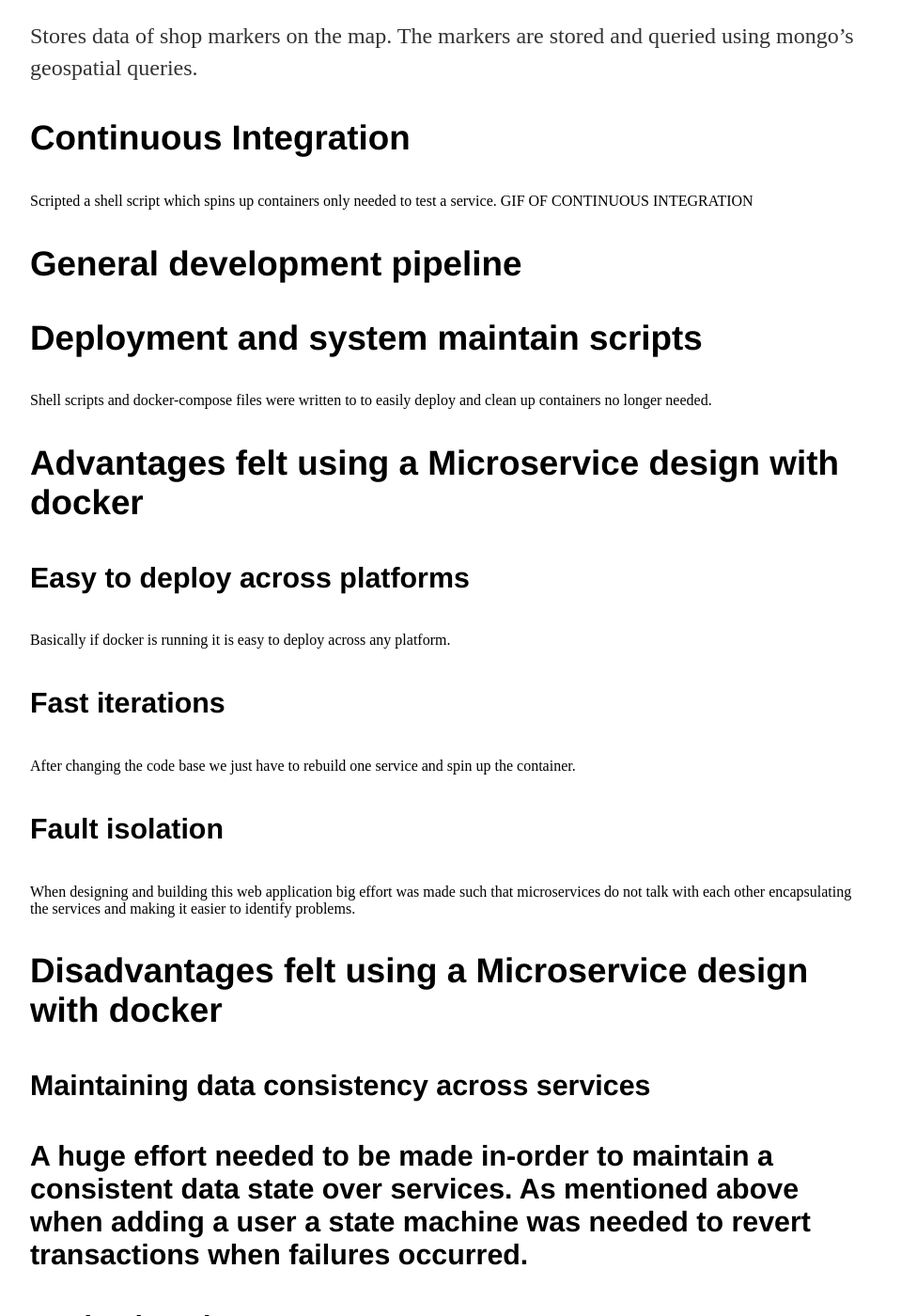
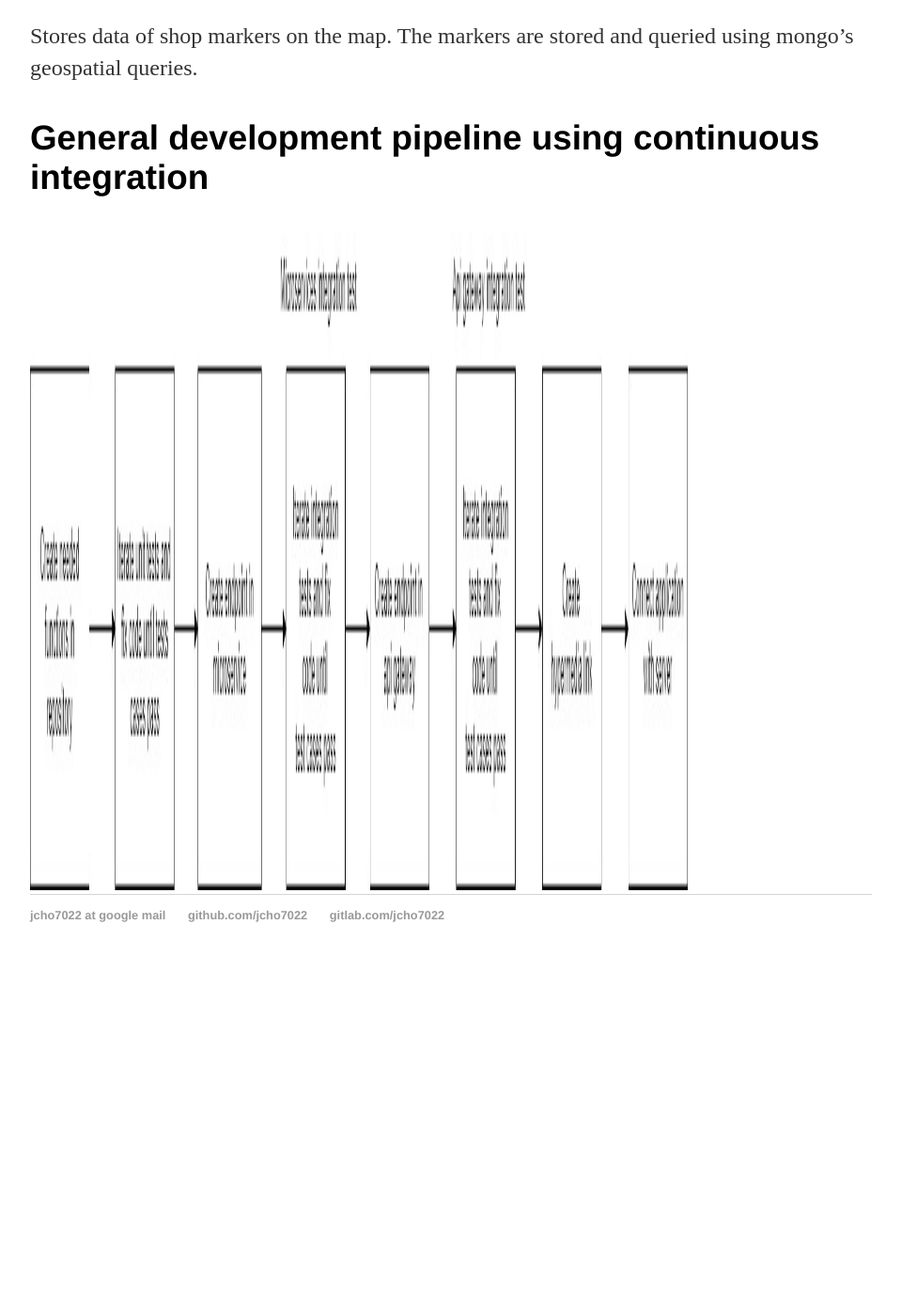
Before and after one commit to jcho7022/jcho7022.github.io, a Jekyll site: the page built from projects/float/index.html, in a window 1280 px wide and 1400 px high, scrolled down 5841 px. Shown: the whole window at 94% size, without its empty margins (160-1119 px from the left). Built offline with Jekyll 4.4.1, drawn with Linux system fonts in a browser that asks for light colours; after the commit the page ends 6884 px from its top, so only the background shows below that; some of the changed text lies outside the part shown.

Commit message:
Update index.html

```diff
--- a/projects/float/index.html
+++ b/projects/float/index.html
@@ -79,27 +79,6 @@ Users can interact with shops owners using a built in instant messaging and sear
    <h3>Map-service</h3>
    <p>Stores data of shop markers on the map. The markers are stored and queried using mongo’s geospatial queries.</p>
 
-   <h3>Continuous Integration</h3>
-     Scripted a shell script which spins up containers only needed to test a service.
-     GIF OF CONTINUOUS INTEGRATION
 
-   <h3>General development pipeline</h3>
-
-   <h3>Deployment and system maintain scripts</h3>
-     Shell scripts and docker-compose files  were written to to easily deploy and clean up containers
-     no longer needed.
-
-   <h3>Advantages felt using a Microservice design with docker</h3>
-     <h4>Easy to deploy across platforms</h4>
-     Basically if docker is running it is easy to deploy across any platform.
-     <h4>Fast iterations</h4>
-     After changing the code base we just have to rebuild one service and spin up the container.
-     <h4>Fault isolation</h4>
-     When designing and building this web application big effort was made such that microservices do not talk with each other encapsulating the services and making it easier to identify problems.
-
-     <h3>Disadvantages felt using a Microservice design with docker</h3>
-     <h4>Maintaining data consistency across services<h4>
-      A huge effort needed to be made in-order to maintain a consistent data state over services. As mentioned above when adding a user a state machine was needed to revert transactions when failures occurred.
-
-     <h4>Docker learning curve<h4>
-     Long hours were spent just figuring out how to write docker, docker-compose files and handling with container network issues and framework configuration.
+   <h3>General development pipeline using continuous integration</h3>
+    <img src="CI_development.jpg" alt="CI_development" height="700px" width="700px">
```
